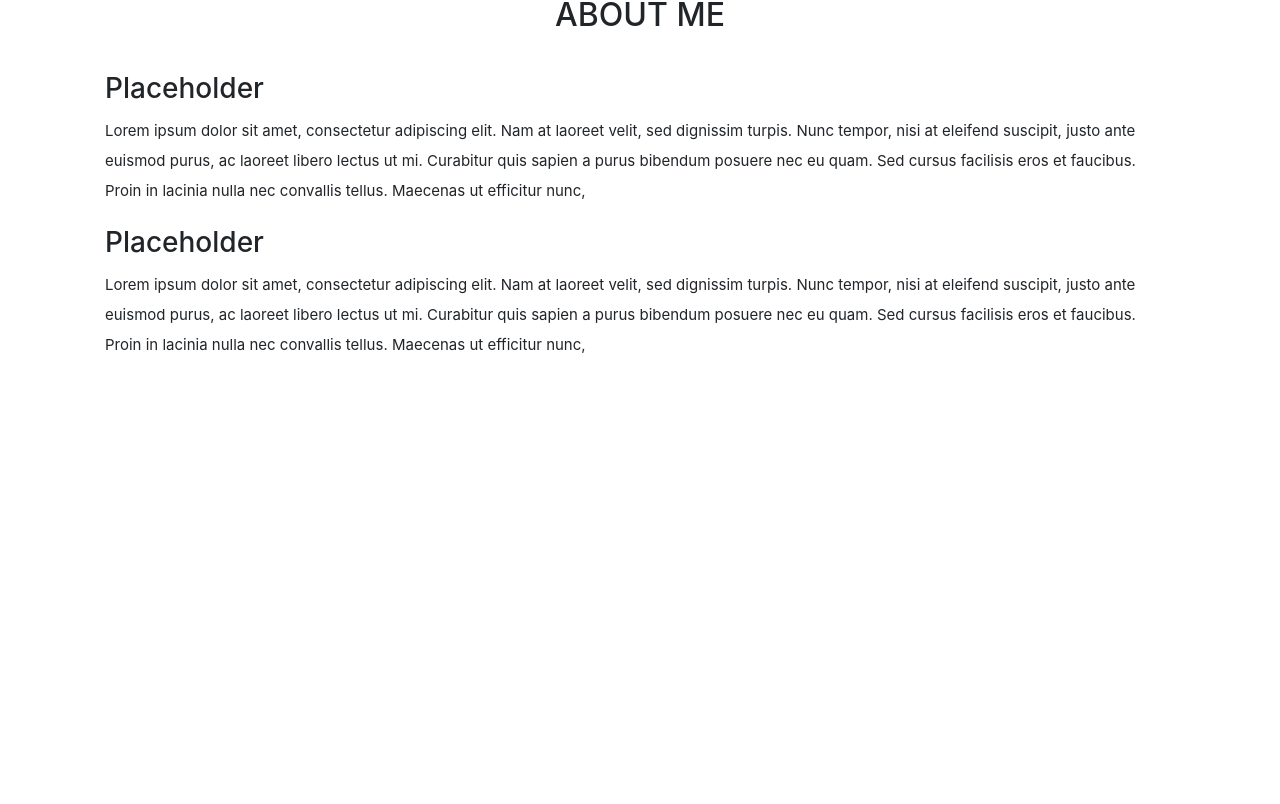
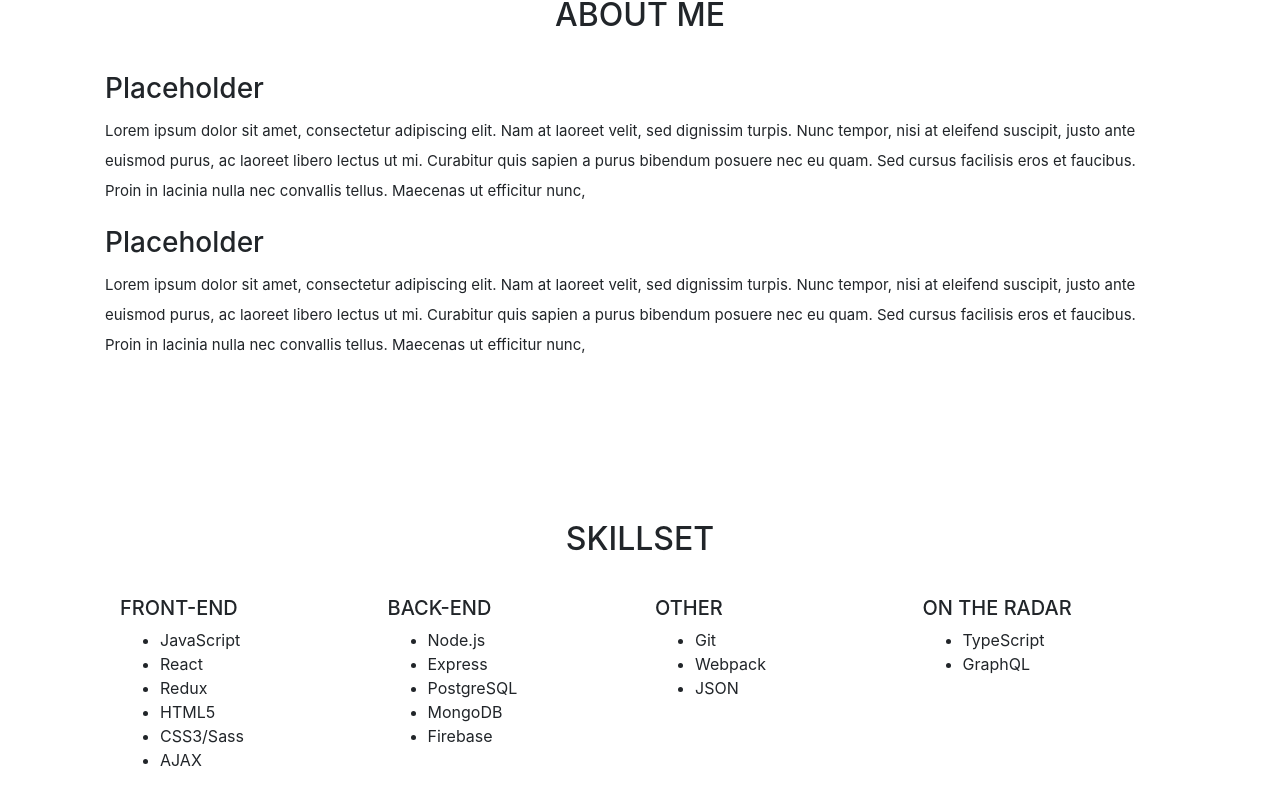
Before and after one commit to KeKam/portfolio-site, a Gatsby app: page / in a window 1280 px wide. Shown: the part 930-1734 px from the top of the page. Before the commit the page ends 1380 px from the top, so only its background shows below. Built offline with nearby package versions, Linux system fonts and the light colour scheme.

Commit message:
Add skillset component

```diff
--- a/src/components/Navigation/Navigation.js
+++ b/src/components/Navigation/Navigation.js
@@ -38,6 +38,11 @@ class Navigation extends Component {
                 </NavLink>
               </NavItem>
               <NavItem>
+                <NavLink href='#skillset'>
+                  SKILLSET
+                </NavLink>
+              </NavItem>
+              <NavItem>
                 <NavLink href='#projects'>
                   PROJECTS
                 </NavLink>
--- /dev/null
+++ b/src/components/Skillset/Skillset.js
@@ -0,0 +1,51 @@
+import React from 'react';
+
+const Skillset = () => {
+  return (
+    <section id='skillset' className='section'>
+      <h2 className='text-center'>SKILLSET</h2>
+      <div className='section-content'>
+        <div className='row'>
+          <div className="col-lg-3 col-md-6 col-12 ">
+            <h5>FRONT-END</h5>
+            <ul>
+              <li>JavaScript</li>
+              <li>React</li>
+              <li>Redux</li>
+              <li>HTML5</li>
+              <li>CSS3/Sass</li>
+              <li>AJAX</li>
+            </ul>
+          </div>
+          <div className="col-lg-3 col-md-6 col-12 ">
+            <h5>BACK-END</h5>
+            <ul>
+              <li>Node.js</li>
+              <li>Express</li>
+              <li>PostgreSQL</li>
+              <li>MongoDB</li>
+              <li>Firebase</li>
+            </ul>
+          </div>
+          <div className="col-lg-3 col-md-6 col-12 ">
+            <h5>OTHER</h5>
+            <ul>
+              <li>Git</li>
+              <li>Webpack</li>
+              <li>JSON</li>
+            </ul>
+          </div>
+          <div className="col-lg-3 col-md-6 col-12 ">
+            <h5>ON THE RADAR</h5>
+            <ul>
+              <li>TypeScript</li>
+              <li>GraphQL</li>
+            </ul>
+          </div>
+        </div>
+      </div>
+    </section>
+  );
+}
+
+export default Skillset;
--- a/src/pages/index.css
+++ b/src/pages/index.css
@@ -26,3 +26,7 @@ p {
   padding-left: 15px;
   padding-right: 15px;
 }
+
+.row {
+  margin: auto;
+}
--- a/src/pages/index.js
+++ b/src/pages/index.js
@@ -2,6 +2,7 @@ import React from "react"
 import About from '../components/About/About';
 import Banner from '../components/Banner/Banner';
 import Navigation from '../components/Navigation/Navigation';
+import Skillset from '../components/Skillset/Skillset';
 import 'bootstrap/dist/css/bootstrap.css';
 import './index.css';
 
@@ -11,6 +12,7 @@ const HomePage = () => {
       <Navigation />
       <Banner />
       <About />
+      <Skillset />
     </div>
   );
 }
```
